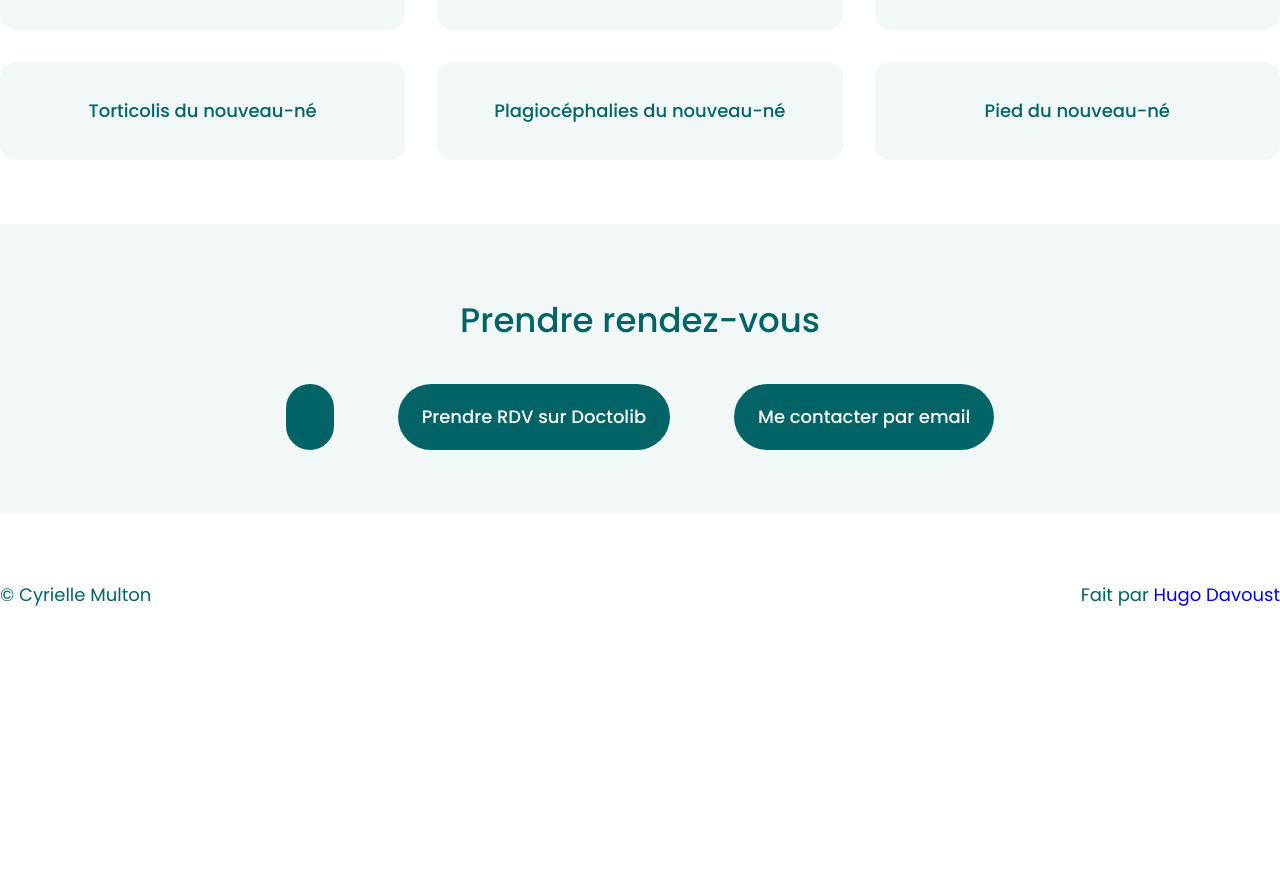
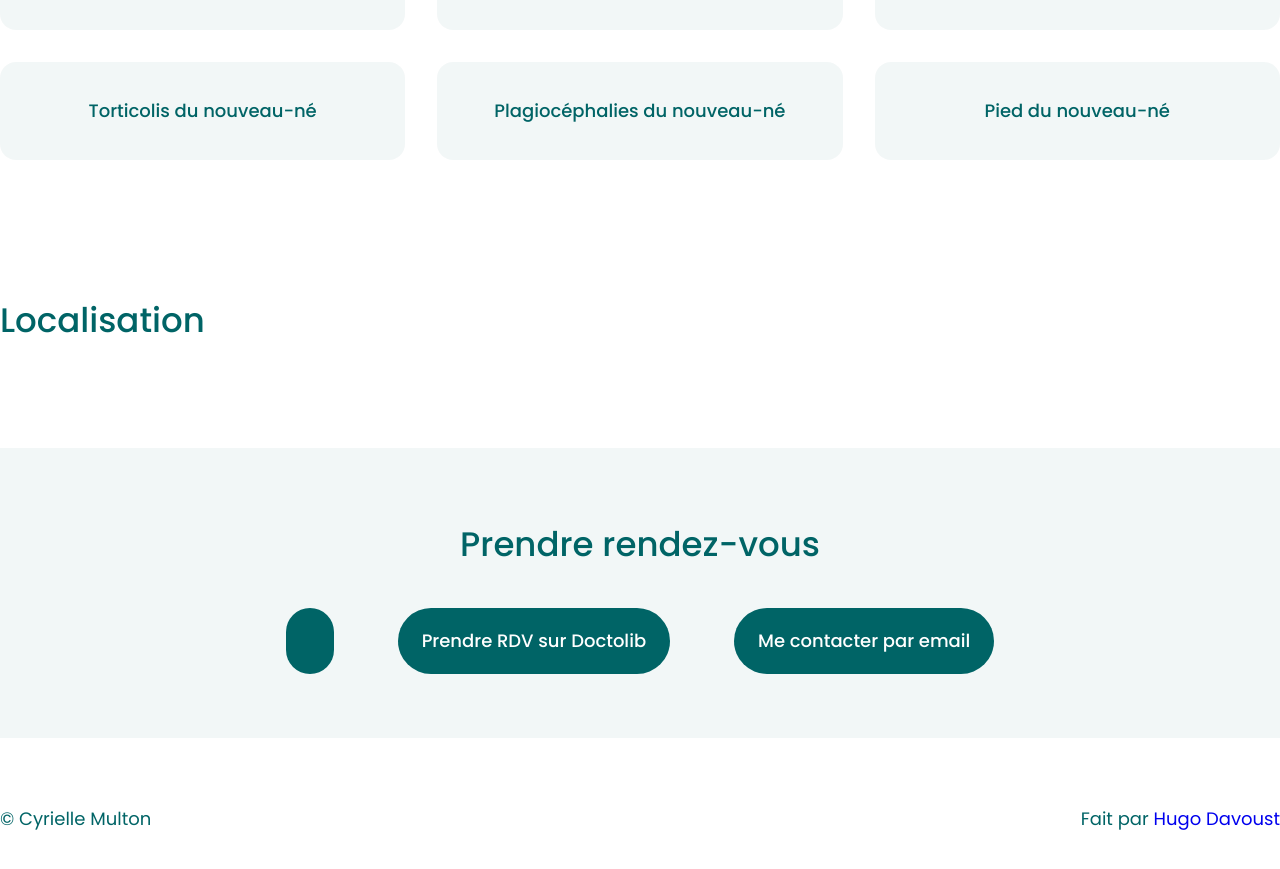
Before and after one commit to superhugo/cyriellemulton, a Jekyll site: the page built from index.html, in a window 1280 px wide and 900 px high, scrolled down 1386 px. Shown: the top 869 px of the window. Built offline with Jekyll 4.4.1, drawn with Linux system fonts in a browser that asks for light colours; before the commit the page ends 2062 px from its top, so only the background shows below that.

Commit message:
add location section

```diff
--- /dev/null
+++ b/_includes/location.html
@@ -0,0 +1,5 @@
+<section class="location">
+  <div class="container">
+    <h3>Localisation</h3>
+  </div>
+</section>
--- a/assets/stylesheets/main.scss
+++ b/assets/stylesheets/main.scss
@@ -10,5 +10,6 @@
   "header",
   "about",
   "skills",
+  "location",
   "book",
   "footer";
--- a/index.html
+++ b/index.html
@@ -8,6 +8,8 @@ layout: default
 
 {% include skills.html %}
 
+{% include location.html %}
+
 {% include book.html %}
 
 {% include footer.html %}
```
Also changed, not shown: _sass/location.scss (added).
